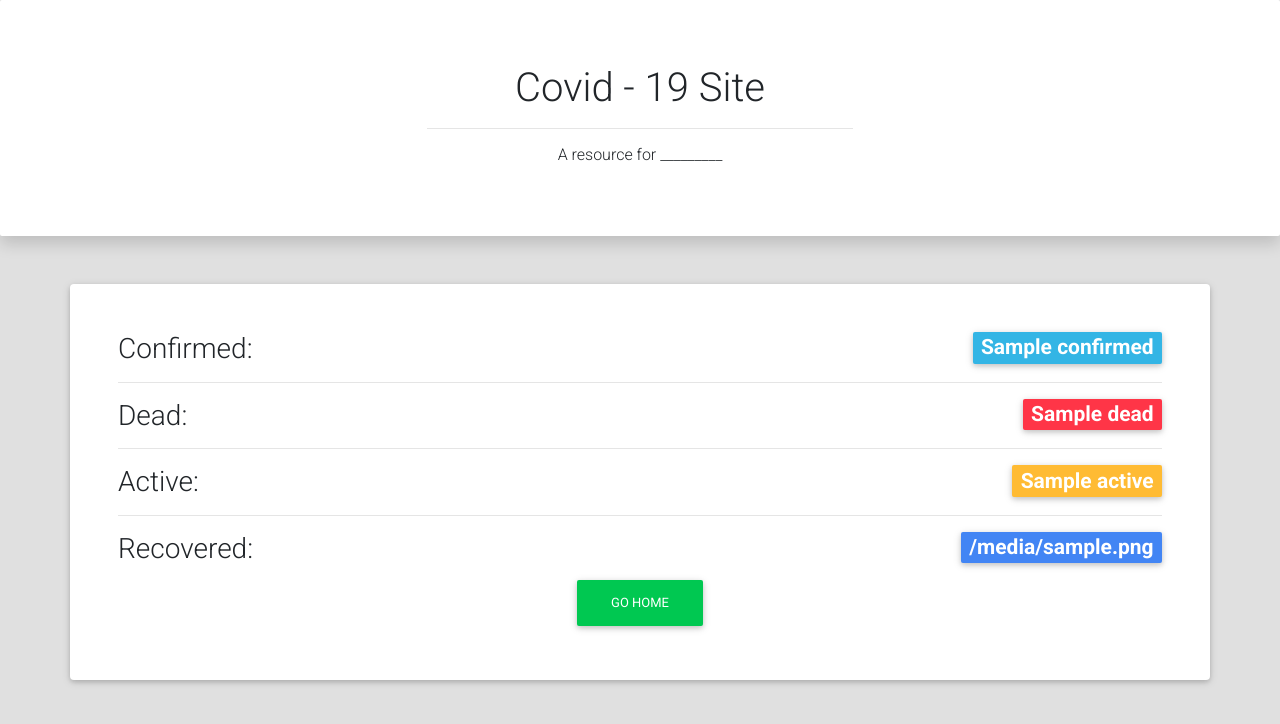
After one commit to mike-menendez/205-group-project, a FastAPI app: template templates/country.html in a window 1280 px wide. The commit adds this page. Shown: the top 724 px of the page. Run offline with FastAPI, Linux system fonts and the light colour scheme; the template is opened without the code that fills it: most values are stand-ins (such as "Sample title", 1, 10 or a date in 2020); parts of the project's set-up code (start-up, migrations or seed data) failed here and were passed over; some libraries are stand-ins or nearby versions.

Commit message:
Working POC (#8)
* Boilerplate

* add test route, update requirements

* Added two example endpoints

* Jinja boilerplate for index

* Created and preloaded Slug farm on startup
Created endpoint for country specific data with two letter country code

* injesting data and dynamic rendering it, needs to be massaged first but currently demos it working

* cleaned up data presentation

* Added 404 routing as a catch all for routes not explicitly defined

* add missing requirements

* Added styling to country/{c_id} page

* Added styling to index page

Co-authored-by: Frank Piva <piva.post@gmail.com>

```diff
--- a/main.py
+++ b/main.py
@@ -1,14 +1,52 @@
-from fastapi import FastAPI
-import os, logging, datetime
+from fastapi import FastAPI, Request
+from fastapi.staticfiles import StaticFiles
+from fastapi.templating import Jinja2Templates
+import os, logging, datetime, sys, aiohttp, numpy, seaborn, sklearn
 
+# Constant slugs for country code id
+SLUG_FARM = {}
+
+# Initialize application
 app = FastAPI()
+# Mount templates directory for Jinja rendering
+templates = Jinja2Templates(directory="templates")
 
-# Main entrypoint for api.
+# Fetches data from the remote api, as the api only supports GET, we're taking a shortcut
+async def data_fetch(loc: str):
+    async with aiohttp.ClientSession() as session:
+        async with session.get(loc) as resp:
+            return await resp.json()
+
+# Initalize all the slugs needed for getting data from country
+@app.on_event("startup")
+async def startup_event():
+    for x in await data_fetch("https://api.covid19api.com/countries"):
+        SLUG_FARM[x["ISO2"]] = x["Slug"]
+    # Mount static directory as the root
+    app.mount("/static", StaticFiles(directory="static"))
+
+# Index entrypoint for website.
 @app.get("/")
-def index():
-    return {"it": "works"}
+async def index(request: Request):
+    return templates.TemplateResponse("index.html",
+    {"request": request,"summary" : (await data_fetch("https://api.covid19api.com/summary"))['Global']})
 
 # Get data by country code
 @app.get("/country/{c_code}")
-def test(c_code: str = None):
-    return {"country": c_code}
+async def test(request: Request, c_code: str = None):
+    if not c_code or c_code.upper() not in SLUG_FARM.keys():
+        return templates.TemplateResponse("404.html", {"request": request})
+    dead, confirm, recover, active = 0, 0, 0, 0
+    for x in list(await data_fetch(f"https://api.covid19api.com/live/country/{c_code}/status/confirmed")):
+        if "2020-04-23" in x['Date']:
+            dead = dead + x['Deaths']
+            confirm = confirm + x['Confirmed']
+            recover = recover + x['Recovered']
+            active = active + x['Active']
+    return templates.TemplateResponse("country.html",
+        {"request": request, "data" : {"dead": dead, "confirmed": confirm, "active": active, "recovered": recover}})
+
+# 404 error handling
+@app.get("/.*")
+async def err_render(request: Request):
+    return templates.TemplateResponse("404.html", {"request": request})
--- a/frontend/index.html
+++ b/templates/base.html
@@ -30,18 +30,11 @@
 <!-- Animate Css -->
 <link rel="stylesheet" href="https://cdnjs.cloudflare.com/ajax/libs/animate.css/3.7.2/animate.min.css">
 <!-- CUSTOM INCLUDES -->
-<script src="js/scripts.js"></script>
-<link rel="stylesheet" href="css/styles.css">
+<script src="/static/js/a.js"></script>
+<link rel="stylesheet" href="/static/css/styles.css">
 
 </head>
-<body style="background-color: #e0e0e0;" class="animated slideInUp">
-    <div class="jumbotron text-center shadow mb-5">
-        <h1>Covid - 19 Site</h1>
-        <hr style="width: 35%;">
-        <h6>A resource for _________</h6>
-    </div>
-    <div class="container card p-5 text-center mt-5">
-        <div>sdfjkl</div>
-    </div>
+{% block content %}
+{% endblock %}
 </body>
 </html>
--- /dev/null
+++ b/templates/country.html
@@ -0,0 +1,25 @@
+{% extends "base.html" %}
+{% block content %}
+<body style="background-color: #e0e0e0;" class="animated slideInUp">
+    <div class="jumbotron text-center shadow mb-5">
+        <h1>Covid - 19 Site</h1>
+        <hr style="width: 35%;">
+        <h6>A resource for _________</h6>
+    </div>
+    <div class="container card p-5 mt-5">
+        <div>
+            <div>
+                <h3>Confirmed: <span class = "badge badge-info float-right">{{data['confirmed']}}</span></h3>
+                <hr>
+                <h3>Dead: <span class = "badge badge-danger float-right">{{data['dead']}}</span></h3>
+                <hr>
+                <h3>Active: <span class ="badge badge-warning float-right">{{data['active']}}</span></h3>
+                <hr>
+                <h3>Recovered: <span class = "badge badge-primary float-right">{{data['recovered']}}</span></h3>
+            </div>
+            <div class="clearfix text-center">
+                <button onclick="window.location.href='/'" class="btn btn-success">Go Home</button>
+            </div>
+        </div>
+    </div>
+{% endblock %}
```
Also changed, not shown: requirements.txt (+24 -0 lines), templates/404.html (added, +15 -0 lines), templates/index.html (added, +19 -0 lines), static/css/styles.css (added), static/js/a.js (added), 1 other file.
